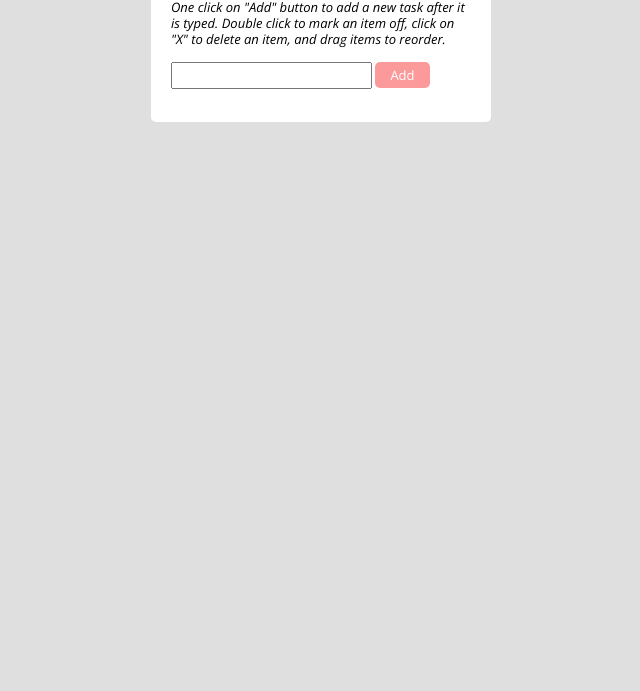
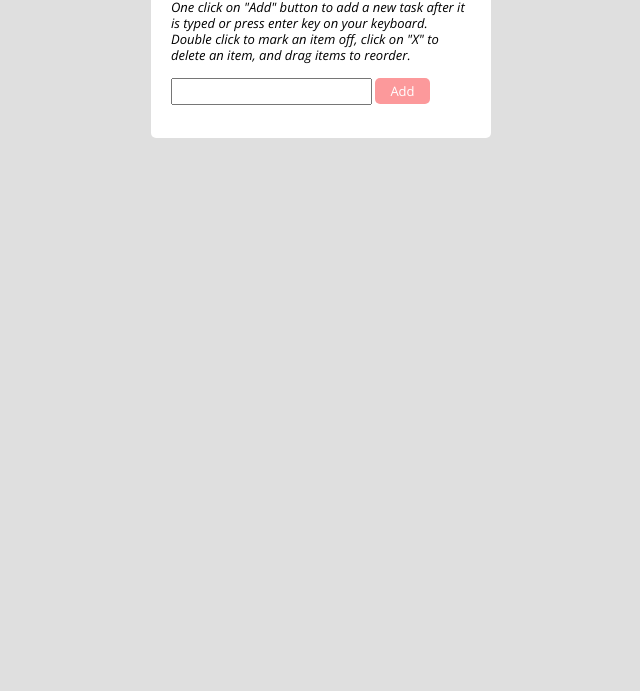
Before and after one commit to Yafet4275/to-do-list-app, a plain HTML site: page index.html in a window 1280 px wide. Shown: the part 109-800 px from the top of the page, without its empty margins (319-959 px from the left). Drawn offline with nearby package versions, Linux system fonts and the light colour scheme.

Commit message:
comment added
comment added to tell the user that enter key is now available

```diff
--- a/index.html
+++ b/index.html
@@ -11,7 +11,7 @@
 <body>
 	<div class="container">
 		<h2>To Do List App</h2>
-		<p><em> One click on "Add" button to add a new task after it is typed. Double click to mark an item off, click on "X" to delete an item, and drag items to reorder.</em></p>
+		<p><em> One click on "Add" button to add a new task after it is typed or press enter key on your keyboard. Double click to mark an item off, click on "X" to delete an item, and drag items to reorder.</em></p>
 
 		<form name="toDoList">
 			<input type="text" name="ListItem" id="input"/>
```
